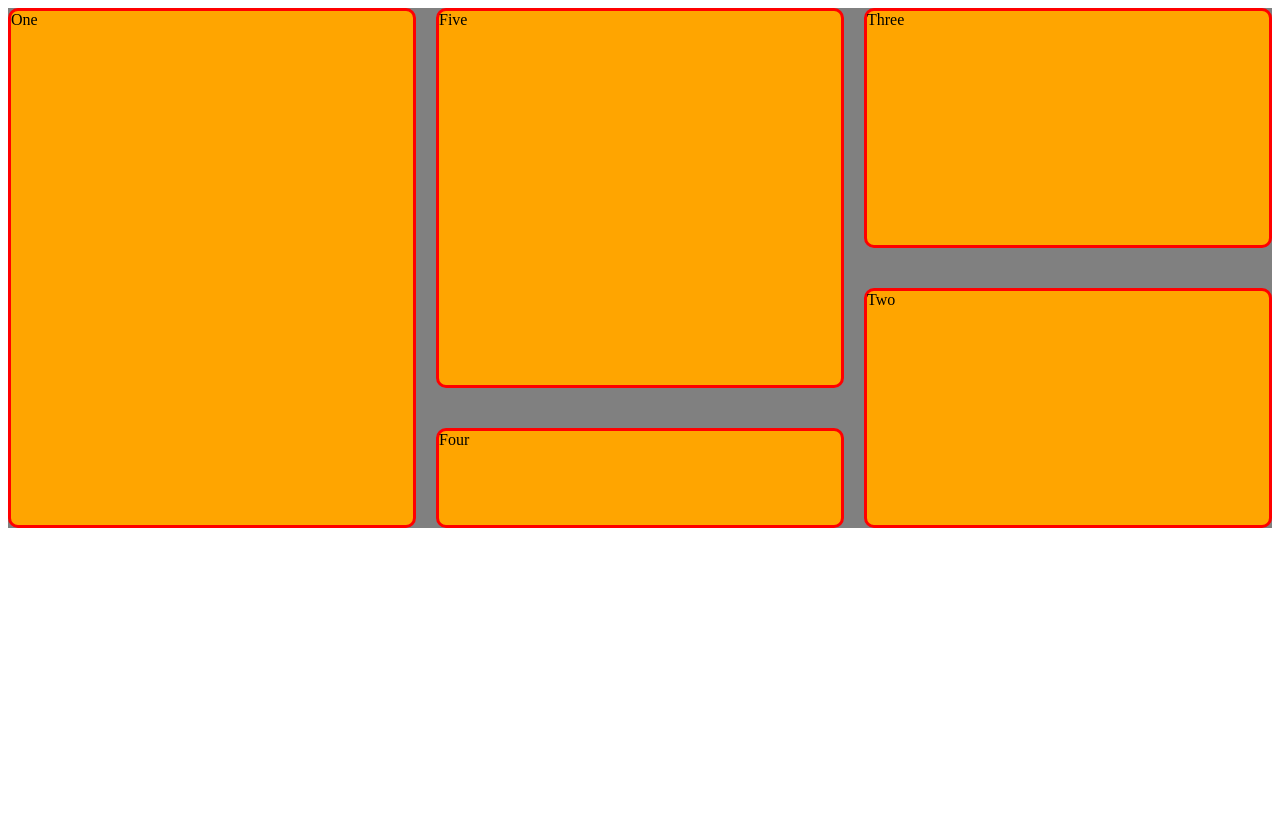
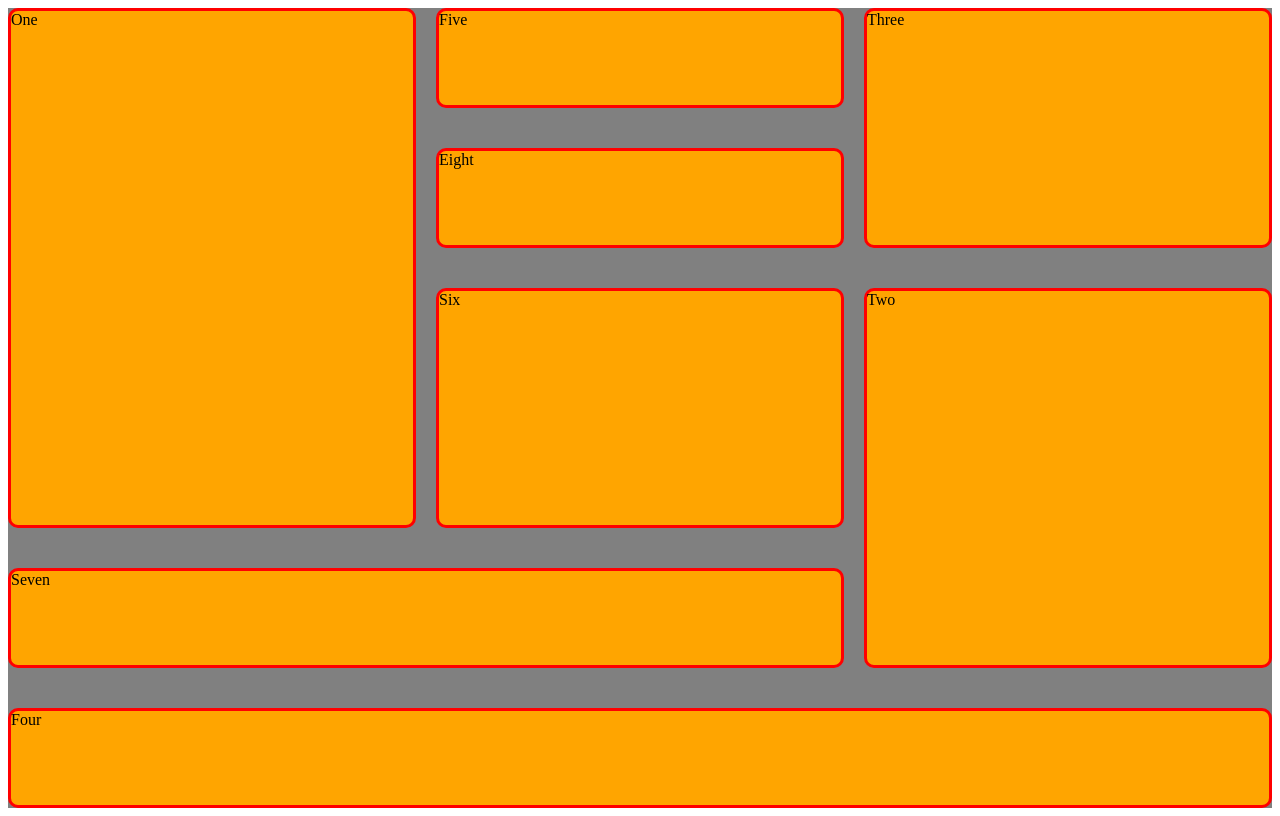
Before and after one commit to Matt-Hackerman/.vscode, a plain HTML site: page Practice Work/Grid practice/grid-5.html in a window 1280 px wide. Drawn offline with Linux system fonts and the light colour scheme.

Commit message:
added 3 more boxes for practice

```diff
--- a/Practice Work/Grid practice/grid-5.html
+++ b/Practice Work/Grid practice/grid-5.html
@@ -25,7 +25,7 @@
     .box2 {
         grid-column-start: 3;
         grid-row-start: 3;
-        grid-row-end: 5;
+        grid-row-end: 6;
         background-color: orange;
         border: 3px solid red;
         border-radius: 10px;
@@ -41,8 +41,9 @@
     }
 
     .box4 {
-        grid-column-start: 2;
-        grid-row-start: 4;
+        grid-column-start: 1;
+        grid-column-end: 4;
+        grid-row-start: 6;
         background-color: orange;
         border: 3px solid red;
         border-radius: 10px;
@@ -51,7 +52,32 @@
     .box5 {
         grid-column-start: 2;
         grid-row-start: 1;
-        grid-row-end: 4;
+        background-color: orange;
+        border: 3px solid red;
+        border-radius: 10px;
+    }
+
+    .box6 {
+        grid-column-start: 2;
+        grid-row-start: 3;
+        grid-row-end: 5;
+        background-color: orange;
+        border: 3px solid red;
+        border-radius: 10px;
+    }
+
+    .box7 {
+        grid-column-start: 1;
+        grid-column-end: 3;
+        grid-row-start: 5;
+        background-color: orange;
+        border: 3px solid red;
+        border-radius: 10px;
+    }
+
+    .box8 {
+        grid-column-start: 2;
+        grid-row-start: 2;
         background-color: orange;
         border: 3px solid red;
         border-radius: 10px;
@@ -67,6 +93,9 @@
     <div class="box3">Three</div>
     <div class="box4">Four</div>
     <div class="box5">Five</div>
+    <div class="box6">Six</div>
+    <div class="box7">Seven</div>
+    <div class="box8">Eight</div>
 </div>
 
 </body>
```
